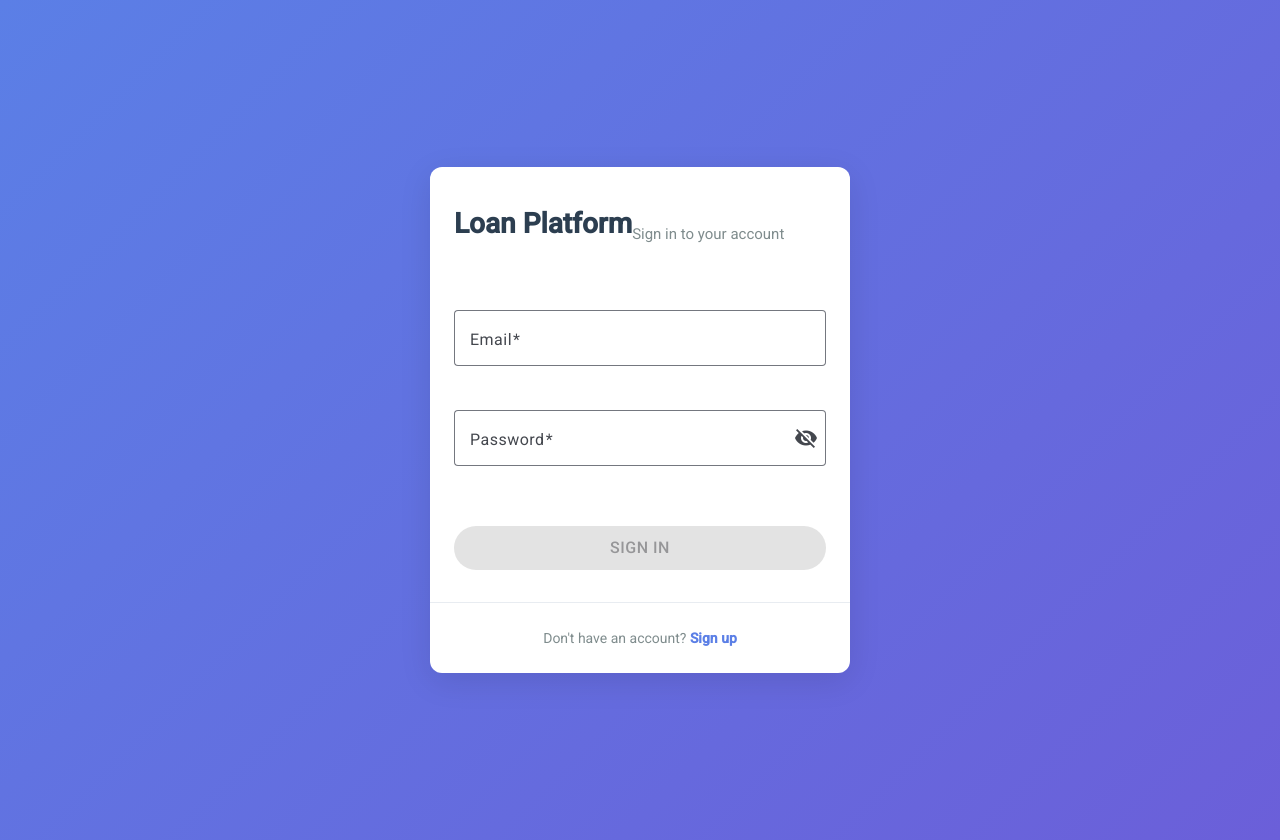
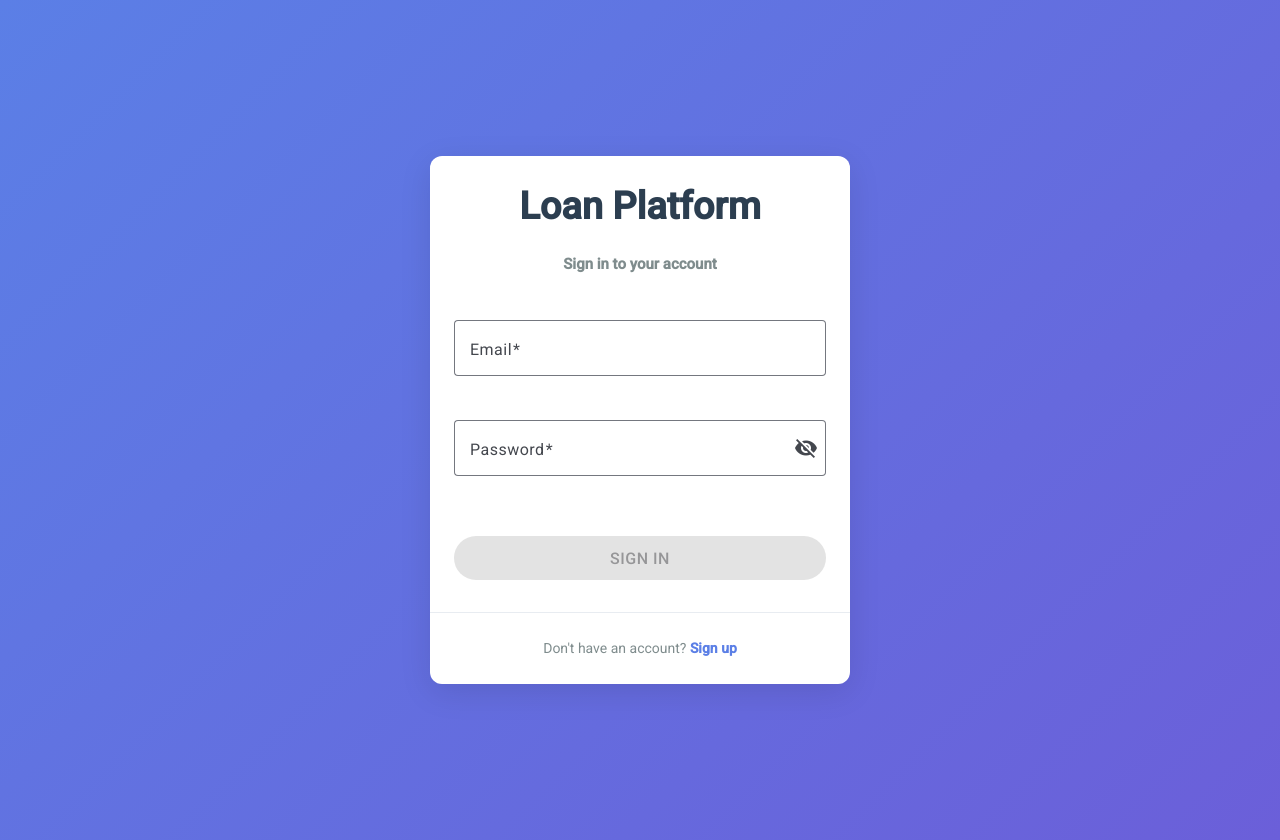
Before and after one commit to Edgars-Skrabins/loan-platform, an Angular app in the folder loan-platform-frontend/: page /auth/login in a window 1280 px wide. Built offline with nearby package versions, Linux system fonts and the light colour scheme.

Commit message:
Adjusted title

```diff
--- a/loan-platform-frontend/src/app/features/auth/components/login/login.component.html
+++ b/loan-platform-frontend/src/app/features/auth/components/login/login.component.html
@@ -5,7 +5,7 @@
     <mat-card>
       <mat-card-header>
         <h2 class="login-title">Loan Platform</h2>
-        <p class="login-subtitle">Sign in to your account</p>
+        <h3 class="login-subtitle">Sign in to your account</h3>
       </mat-card-header>
 
       <mat-card-content>
--- a/loan-platform-frontend/src/app/features/auth/components/login/login.component.scss
+++ b/loan-platform-frontend/src/app/features/auth/components/login/login.component.scss
@@ -19,20 +19,19 @@
 
       mat-card-header {
         text-align: center;
-        padding: 40px 24px 32px;
+        justify-content: center;
+        flex-direction: column;
 
         .login-title {
-          margin: 0;
-          font-size: 28px;
+          margin: 12px;
+          font-size: 38px;
           font-weight: 600;
           color: #2c3e50;
         }
 
         .login-subtitle {
-          margin: 16px 0 0;
           color: #7f8c8d;
           font-size: 15px;
-          line-height: 1.5;
         }
       }
 
```
